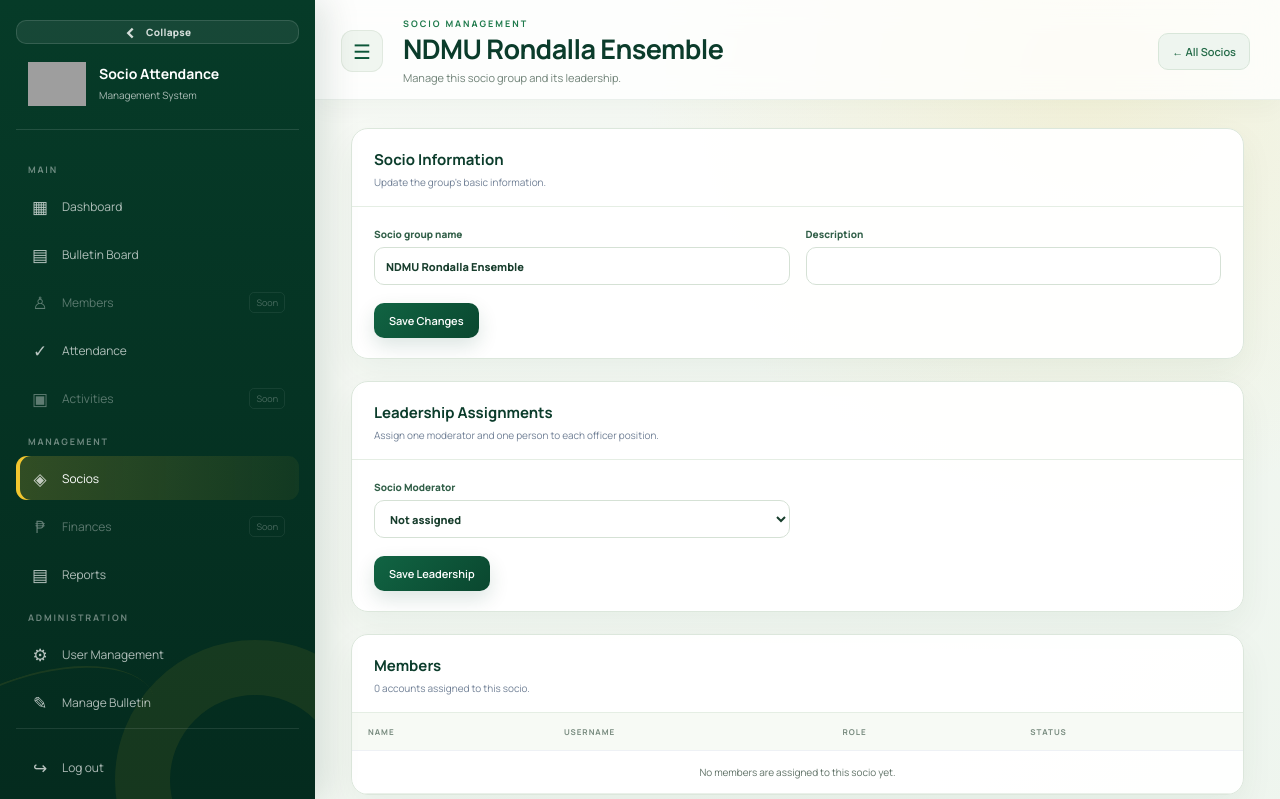
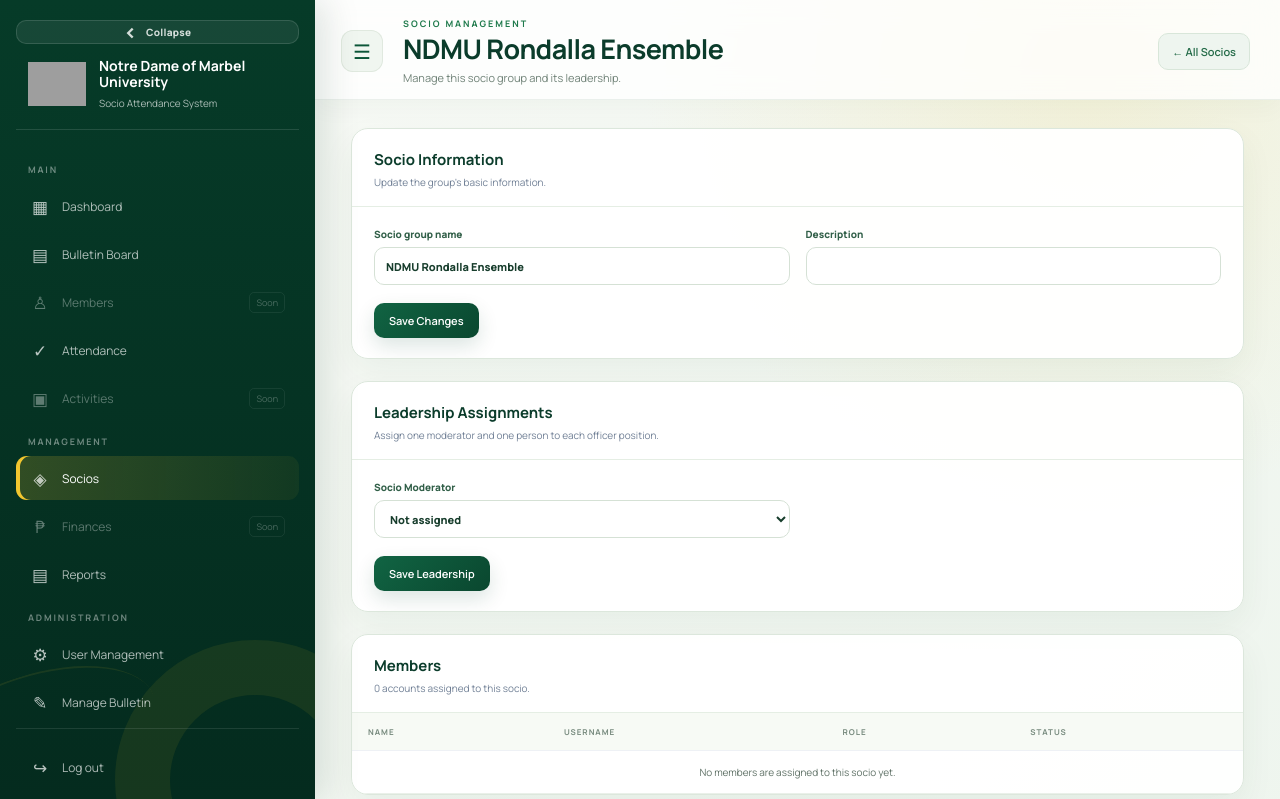
Before and after one commit to shackdoww/socio-attendance-system, a Flask app: template templates/admin/socio_detail.html in a window 1280 px wide. Shown: the top 799 px of the page. Run offline with Flask 3, Linux system fonts and the light colour scheme; the template is opened without the code that fills it: values that come from a table or form of the project are taken from there, others are empty; data comes from the database, SQL or seed files in the repository; grey boxes are pictures that could not be loaded.

Commit message:
Audit: standardize NDMU branding on socio detail

```diff
--- a/templates/admin/socio_detail.html
+++ b/templates/admin/socio_detail.html
@@ -10,7 +10,7 @@
 <body class="dashboard-page">
 <div class="dashboard-layout">
     <aside class="sidebar">
-        <div class="brand"><div class="brand-mark">SA</div><div><strong>Socio Attendance</strong><span>Management System</span></div></div>
+        <div class="brand"><div class="brand-mark">NDMU</div><div><strong>Notre Dame of Marbel University</strong><span>Socio Attendance System</span></div></div>
         <nav class="sidebar-nav">
             <p class="nav-label">MAIN</p>
             <a class="nav-item" href="{{ url_for('dashboard') }}"><span class="nav-icon">▦</span>Dashboard</a>
```
